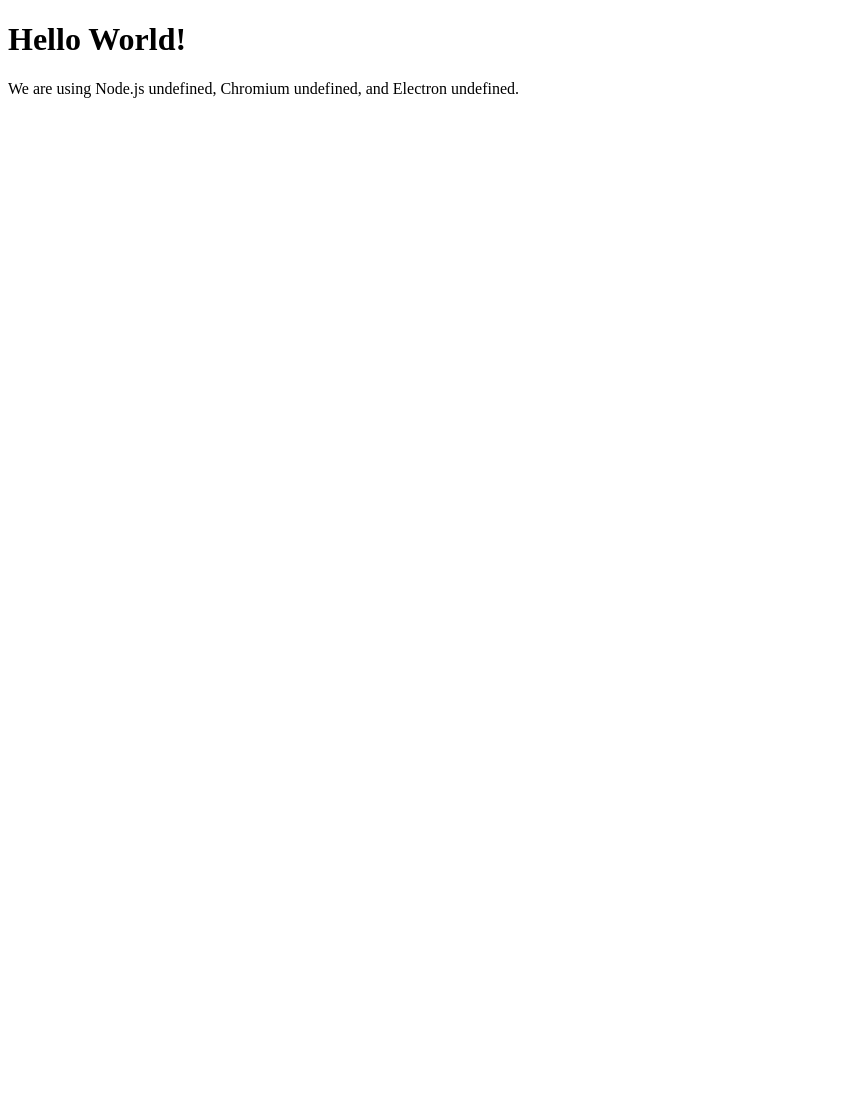
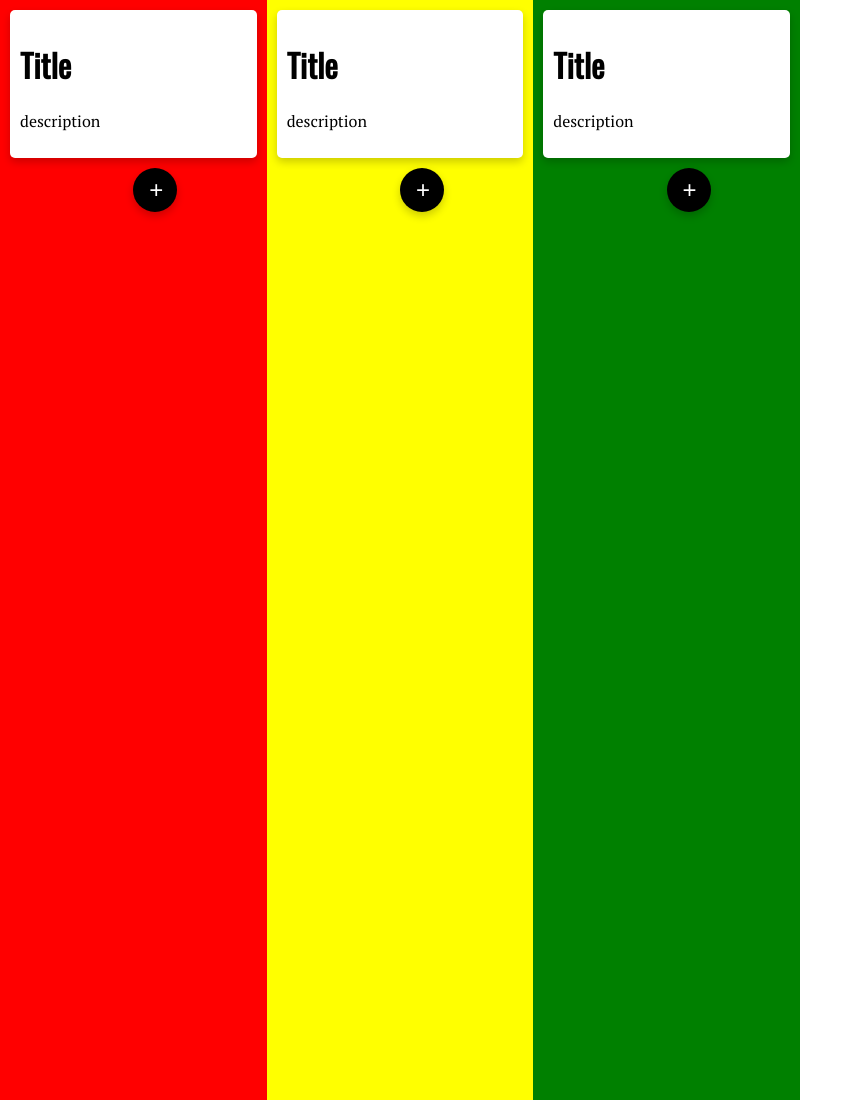
Before and after one commit to irsyadhanif/ToyotaProjectBoard, an Electron app: page index.html in a window 800 px wide. Shown: the top 1100 px of the page, 844 px wide, since content can reach past the window. Before the commit the page ends 800 px from the top, so only its background shows below. Drawn offline with nearby package versions, Linux system fonts and the light colour scheme.

Commit message:
First Prototype
This prototype has the three columns with the ability to add cards and edit the text on them.

```diff
--- /dev/null
+++ b/board.css
@@ -0,0 +1,124 @@
+html {
+	width: 100%;
+	min-height: 100%;
+	height: auto;
+	margin: 0px;
+	padding: 0px;
+}
+
+body {
+	width: 100%;
+	min-height: 100%;
+	height: auto;
+	margin: 0px;
+	padding: 0px;
+}
+
+h1 {
+	font-family: 'Oswald', sans-serif;
+}
+
+p {
+	font-family: 'PT Serif', serif;
+}
+
+#board {
+    width: 100%;
+    min-height: 100%;
+	height: auto;
+}
+
+#board:after {
+	content: "";
+    display: table;
+    clear: both;
+}
+
+#greenCol {
+	float: left;
+    width: 33.33%;
+    min-height: 100%;
+	height: 5000px;
+	background-color: green;
+	margin: 0px;
+}
+
+#yellowCol {
+	float: left;
+    width: 33.33%;
+    min-height: 100%;
+	height: 5000px;
+	background-color: yellow;
+	margin: 0px;
+}
+
+#redCol {
+	float: left;
+    width: 33.33%;
+    min-height: 100%;
+	height: 5000px;
+	background-color: red;
+	margin: 0px;
+}
+
+.greenCard {
+	color: black;
+	background-color: white;
+	border-radius: 5px;
+	border-color: black;
+	border-width: 5px;
+	margin: 10px;
+	padding: 10px;
+	box-shadow: 0 4px 8px 0 rgba(0,0,0,0.2);
+    transition: 0.3s;
+}
+
+.yellowCard {
+	color: black;
+	background-color: white;
+	border-radius: 5px;
+	border-color: black;
+	border-width: 5px;
+	margin: 10px;
+	padding: 10px;
+	box-shadow: 0 4px 8px 0 rgba(0,0,0,0.2);
+    transition: 0.3s;
+}
+
+.redCard {
+	color: black;
+	background-color: white;
+	border-radius: 5px;
+	border-color: black;
+	border-width: 5px;
+	margin: 10px;
+	padding: 10px;
+	box-shadow: 0 4px 8px 0 rgba(0,0,0,0.2);
+    transition: 0.3s;
+}
+
+.addCard {
+	padding-top: 8px;
+	padding-bottom: 8px;
+	padding-left: 16px;
+	padding-right: 16px;
+	height: 44px;
+	width: 44px;
+	text-align: center;
+	font-size: 24px;
+	border-radius: 50%;
+	border: none;
+	color: white;
+	background-color: black;
+	overflow: hidden;
+	text-align: center;
+	vertical-align: middle;
+	white-space: nowrap;
+	text-decoration: none;
+	-webkit-appearance: button;
+	margin-left: 50%;
+	margin-right: 50%;
+	margin-bottom: 10px;
+	box-shadow: 0 4px 8px 0 rgba(0,0,0,0.2);
+    transition: 0.3s;
+}
--- /dev/null
+++ b/board.js
@@ -0,0 +1,80 @@
+function addGreenCard() {
+	var card = create("<div class=\"greenCard\"><h1 onclick=\"catchIt()\">Title</h1><p onclick=\"catchIt()\">description</p></div>")
+	document.getElementById("greenCards").appendChild(card)
+}
+function addYellowCard() {
+	var card = create("<div class=\"yellowCard\"><h1 onclick=\"catchIt()\">Title</h1><p onclick=\"catchIt()\">description</p></div>")
+	document.getElementById("yellowCards").appendChild(card)
+}
+function addRedCard() {
+	var card = create("<div class=\"redCard\"><h1 onclick=\"catchIt()\">Title</h1><p onclick=\"catchIt()\">description</p></div>")
+	document.getElementById("redCards").appendChild(card)
+}
+
+function create(htmlStr) {
+    var frag = document.createDocumentFragment();
+    var temp = document.createElement('div');
+    temp.innerHTML = htmlStr;
+    while (temp.firstChild) {
+        frag.appendChild(temp.firstChild);
+    }
+    return frag;
+}
+
+var editing  = false;
+var title = false;
+var butt;
+
+if (document.getElementById && document.createElement) {
+	butt = document.createElement('BUTTON');
+	var buttext = document.createTextNode('Ready!');
+	butt.appendChild(buttext);
+	butt.onclick = saveEdit;
+}
+
+function catchIt(e) {
+	if (editing) return;
+	if (!document.getElementById || !document.createElement) return;
+	if (!e) var obj = window.event.srcElement;
+	else var obj = e.target;
+	while (obj.nodeType != 1) {
+		obj = obj.parentNode;
+	}
+	if (obj.tagName == 'TEXTAREA' || obj.tagName == 'A') return;
+	if (obj.nodeName == 'H1') {
+		title = true;
+		while (obj.nodeName != 'H1' && obj.nodeName != 'HTML') {
+			obj = obj.parentNode;
+		}
+	} else {
+		title = false;
+		while (obj.nodeName != 'P' && obj.nodeName != 'HTML') {
+			obj = obj.parentNode;
+		}
+	}
+	if (obj.nodeName == 'HTML') return;
+	var x = obj.innerHTML;
+	var y = document.createElement('TEXTAREA');
+	var z = obj.parentNode;
+	z.insertBefore(y,obj);
+	z.insertBefore(butt,obj);
+	z.removeChild(obj);
+	y.value = x;
+	y.focus();
+	editing = true;
+}
+
+function saveEdit() {
+	var area = document.getElementsByTagName('TEXTAREA')[0];
+	if (title) {
+		var y = document.createElement('H1');
+	} else {
+		var y = document.createElement('P');
+	}
+	var z = area.parentNode;
+	y.innerHTML = area.value;
+	z.insertBefore(y,area);
+	z.removeChild(area);
+	z.removeChild(butt);
+	editing = false;
+}
--- /dev/null
+++ b/card.js
@@ -0,0 +1,3 @@
+function changeTitle() {
+	//
+}
--- a/index.html
+++ b/index.html
@@ -2,18 +2,48 @@
 <html>
   <head>
     <meta charset="UTF-8">
+    <link rel="stylesheet" href="board.css">
+    <link href="https://fonts.googleapis.com/css?family=Oswald|PT+Serif" rel="stylesheet">
+    <script type="text/javascript" src="board.js"></script>
     <title>Hello World!</title>
   </head>
   <body>
-    <h1>Hello World!</h1>
-    <!-- All of the Node.js APIs are available in this renderer process. -->
-    We are using Node.js <script>document.write(process.versions.node)</script>,
-    Chromium <script>document.write(process.versions.chrome)</script>,
-    and Electron <script>document.write(process.versions.electron)</script>.
+    <div id="board">
+
+      <div id="redCol">
+        <div id="redCards">
+          <div class="redCard">
+            <h1 onclick="catchIt()">Title</h1>
+            <p onclick="catchIt()">description</p>
+          </div>
+        </div>
+        <button class="addCard" id="addRedCard" onclick="addRedCard()">+</button>
+      </div>
+
+      <div id="yellowCol">
+        <div id="yellowCards">
+          <div class="yellowCard">
+           <h1 onclick="catchIt()">Title</h1>
+            <p onclick="catchIt()">description</p>
+          </div>
+        </div>
+        <button class="addCard" id="addYellowCard" onclick="addYellowCard()">+</button>
+      </div>
+
+      <div id="greenCol">
+        <div id="greenCards">
+          <div class="greenCard">
+            <h1 onclick="catchIt()">Title</h1>
+            <p onclick="catchIt()">description</p>
+          </div>
+        </div>
+        <button class="addCard" id="addGreenCard" onclick="addGreenCard()">+</button>
+      </div>
+
+    </div>
+    <script>
+      // You can also require other files to run in this process
+      require('./renderer.js')
+    </script>
   </body>
-
-  <script>
-    // You can also require other files to run in this process
-    require('./renderer.js')
-  </script>
 </html>
--- a/package.json
+++ b/package.json
@@ -17,6 +17,6 @@
   "author": "GitHub",
   "license": "CC0-1.0",
   "devDependencies": {
-    "electron": "~1.6.2"
+    "electron": "~1.7.8"
   }
 }
```
Also changed, not shown: LICENSE.md (added), README.md, 1 other file.
